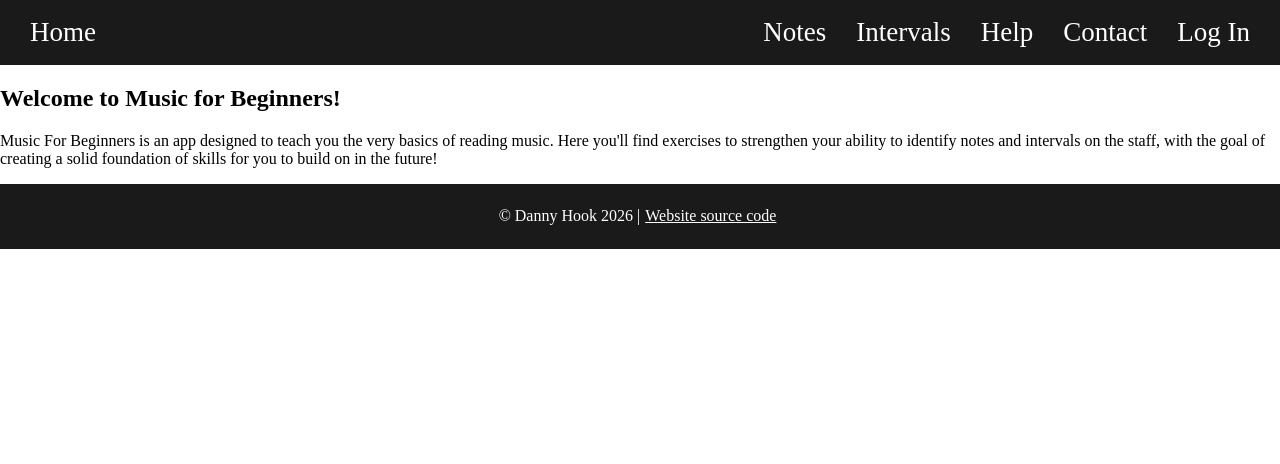
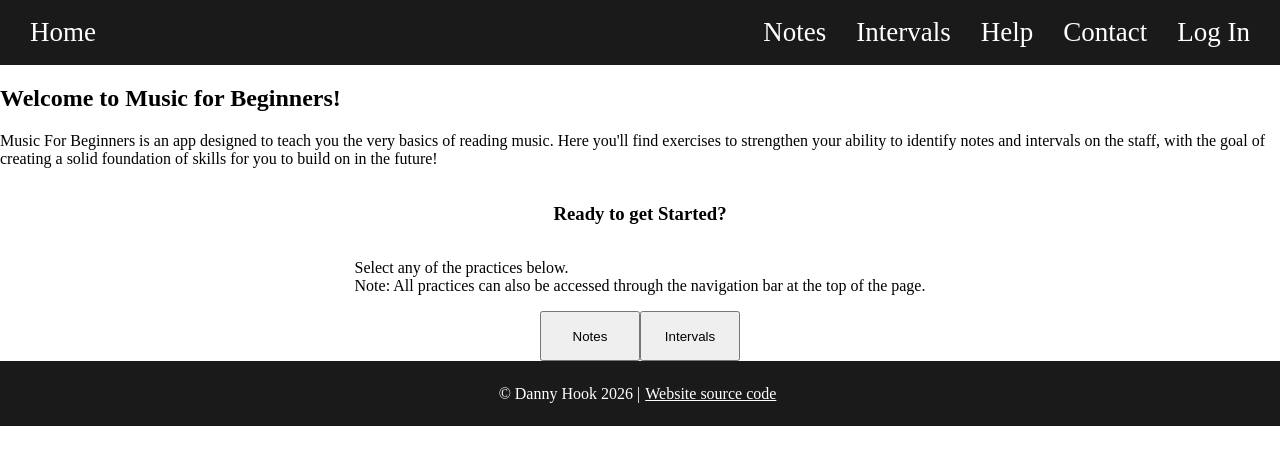
Before and after one commit to MostLikelyNotHuman/u2-rebuild, a React (Vite) app in the folder mfbr2/: page / in a window 1280 px wide. Shown: the top 464 px of the page. Built offline with nearby package versions, Linux system fonts and the light colour scheme.

Commit message:
very basic setup, little styling

```diff
--- /dev/null
+++ b/mfbr2/src/components/HomePage.css
@@ -0,0 +1,14 @@
+#home-box {
+    display: flex;
+    flex-direction: column;
+    align-items: center;
+}
+
+#home-box-body {
+    white-space: pre-wrap;
+}
+
+#home-box-buttons button {
+    width: 100px;
+    height: 50px;
+}
--- a/mfbr2/src/components/HomePage.jsx
+++ b/mfbr2/src/components/HomePage.jsx
@@ -1,9 +1,26 @@
-
-
-
-
+import HomeBox from "./basic/HomeBox";
+import "./HomePage.css";
 
 const HomePage = () => {
+
+    const buttons = [
+        {
+            "id": 1,
+            "text": "Notes",
+            "linkTo": "/practice-notes"
+        },
+        {
+            "id": 2,
+            "text": "Intervals",
+            "linkTo": "/practice-intervals"
+        }
+    ];
+
+    const linkTo = [
+        "/practice-notes",
+        "/practice-intervals"
+    ]
+
     return (
         <main className="homePage-main">
             <div id="homePage-intro">
@@ -15,7 +32,11 @@ const HomePage = () => {
                 </p>
             </div>
             <div id="homePage-startBox">
-                {/* box */}
+                <HomeBox
+                    title={"Ready to get Started?"}
+                    body={"Select any of the practices below.\nNote: All practices can also be accessed through the navigation bar at the top of the page."}
+                    buttons={buttons}
+                />
             </div>
         </main>
     );
--- /dev/null
+++ b/mfbr2/src/components/basic/Button.jsx
@@ -0,0 +1,12 @@
+const Button = ({ id, text, onClick }) => {
+    return (
+        <button
+            id={id}
+            onClick={onClick}
+        >
+            {text}
+        </button>
+    );
+}
+
+export default Button;
--- /dev/null
+++ b/mfbr2/src/components/basic/HomeBox.jsx
@@ -0,0 +1,34 @@
+import { Link } from "react-router";
+import Button from "./Button";
+
+const HomeBox = ({ title, body, buttons }) => {
+
+    {console.log(buttons)};
+
+    return (
+        <div id="home-box">
+            <h3 id="home-box-title">{title}</h3>
+            <p id="home-box-body">{body}</p>
+            {buttons ?
+                <div id="home-box-buttons">
+                    {buttons.map(({ id, text, onClick, linkTo }) => {
+                        return (
+                            <Link to={linkTo}>
+                                <Button
+                                    id={id}
+                                    text={text}
+                                    onClick={onClick}
+                                />
+                            </Link>
+                        )
+                    })}
+                </div>
+            :
+                <>
+                </>
+            }
+        </div>
+    );
+}
+
+export default HomeBox;
```
